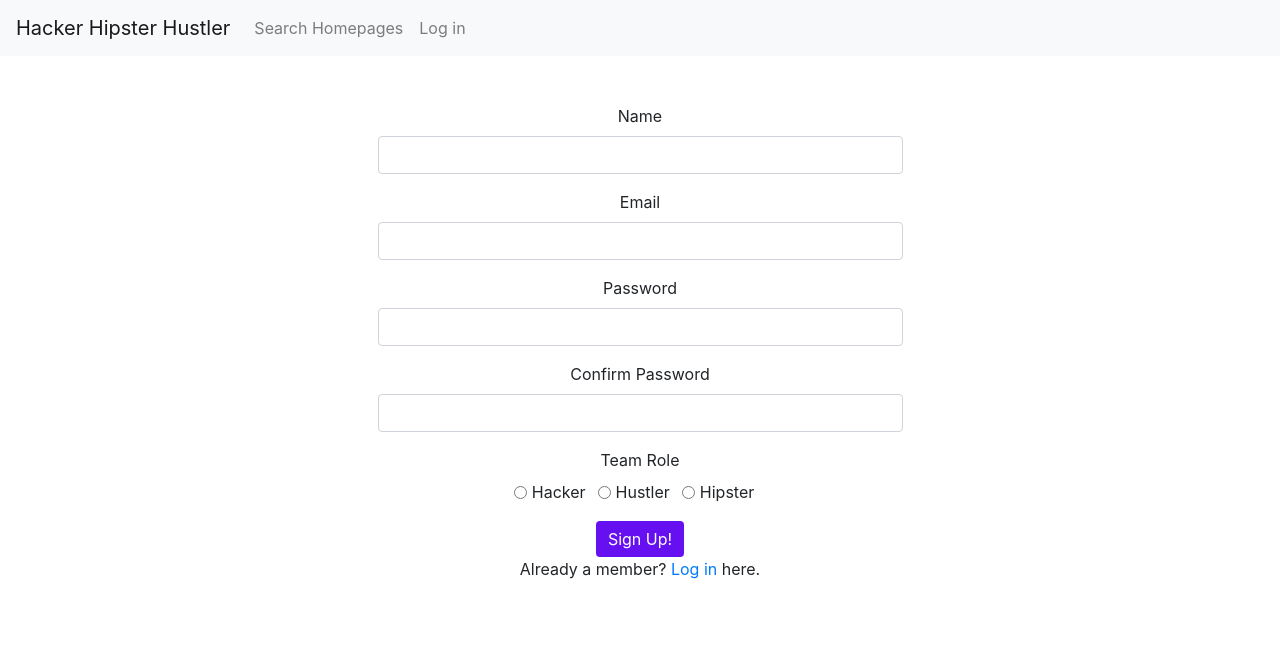
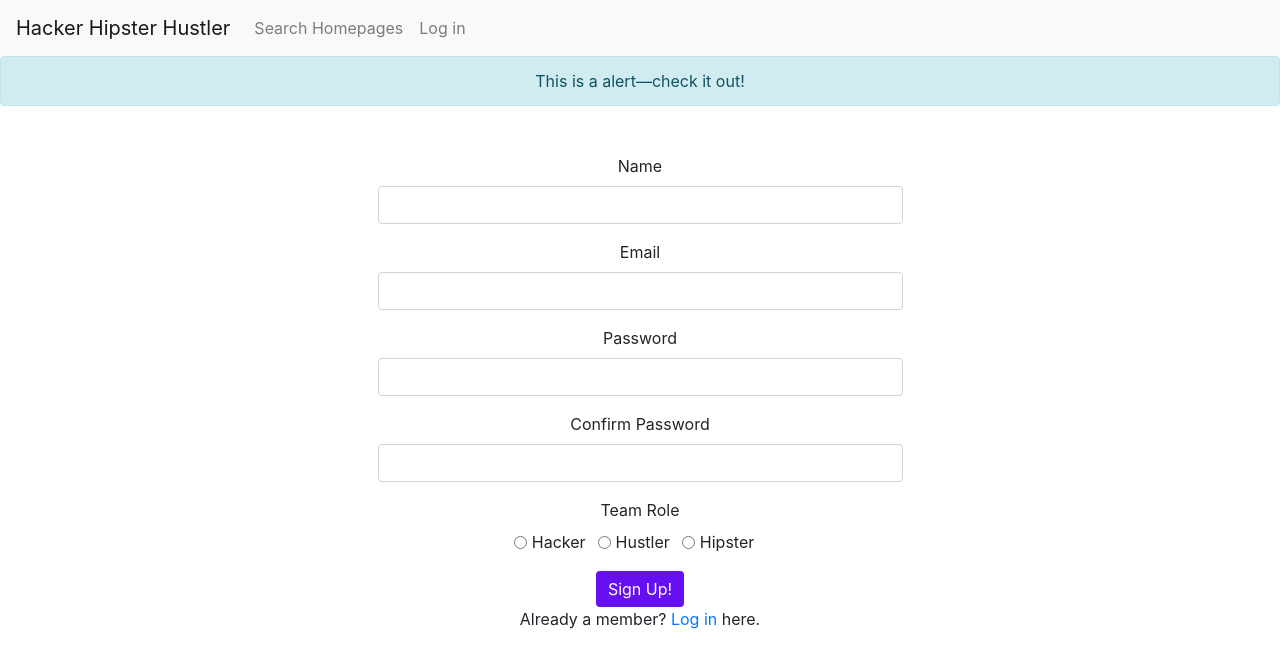
Before and after one commit to nmegrant/Hacker-Hustler-Hipster-client, a React (Create React App) app: page /signup in a window 1280 px wide. Shown: the top 668 px of the page. Built offline with nearby package versions, Linux system fonts and the light colour scheme.

Commit message:
Add store for app info/state

```diff
--- a/src/App.js
+++ b/src/App.js
@@ -7,6 +7,7 @@ import SignUp from "./pages/SignUp";
 import Login from "./pages/Login";
 import MyPage from "./pages/MyPage";
 import NavBanner from "./components/NavBanner";
+import AlertBox from "./components/AlertBox";
 import "./App.css";
 import { getLoggedInUserThunkCreator } from "./store/user/actions";
 
@@ -20,6 +21,7 @@ function App() {
   return (
     <div className="App">
       <NavBanner />
+      <AlertBox />
       <Switch>
         <Route exact path="/" component={Homepages} />
         <Route path="/homepages/:homepageId" component={HomepageDetails} />
--- /dev/null
+++ b/src/components/AlertBox.js
@@ -0,0 +1,6 @@
+import React from "react";
+import Alert from "react-bootstrap/Alert";
+
+export default function AlertBox() {
+  return <Alert variant="info">This is a alert—check it out!</Alert>;
+}
```
Also changed, not shown: src/store/appInfo/actions.js (added), src/store/appInfo/reducer.js (added), src/store/appInfo/selectors.js (added).
